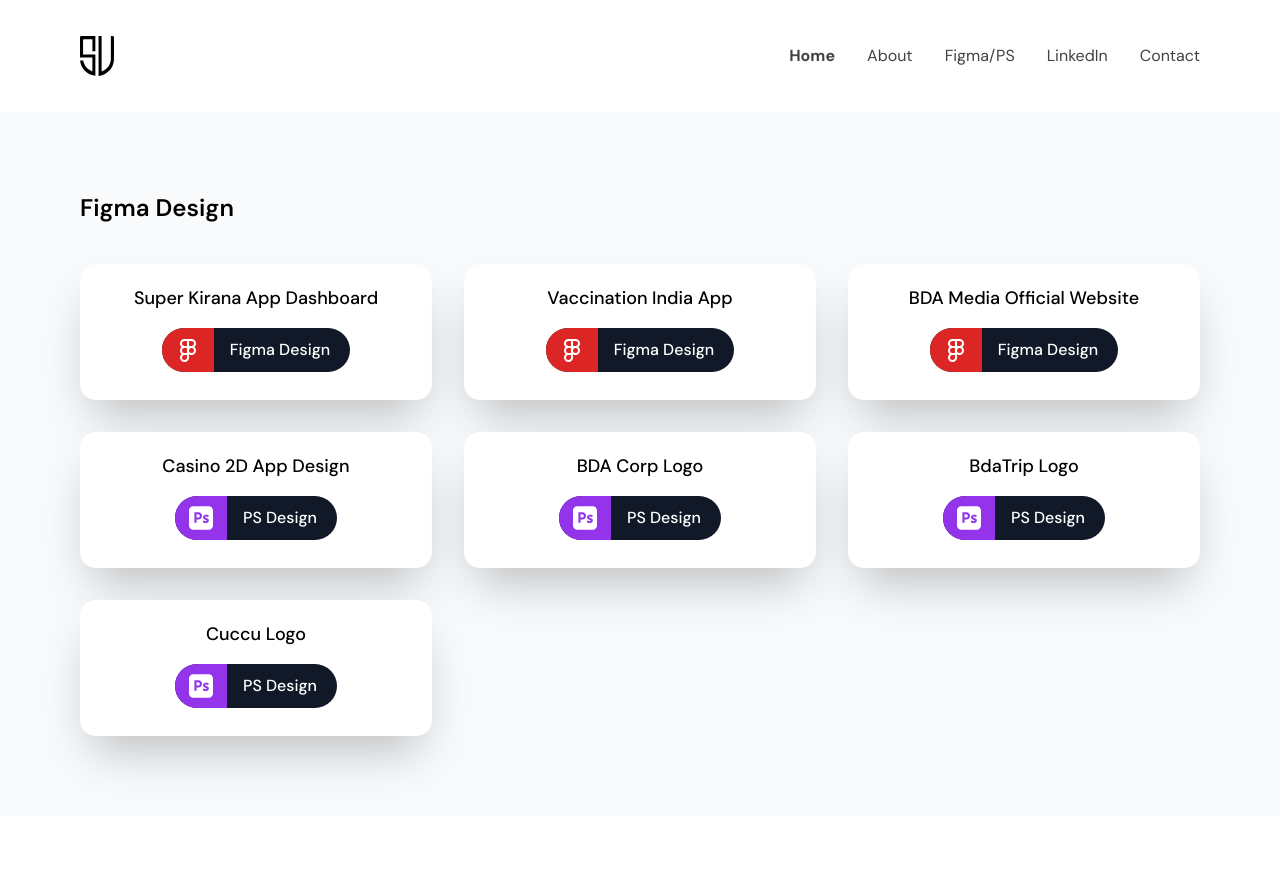
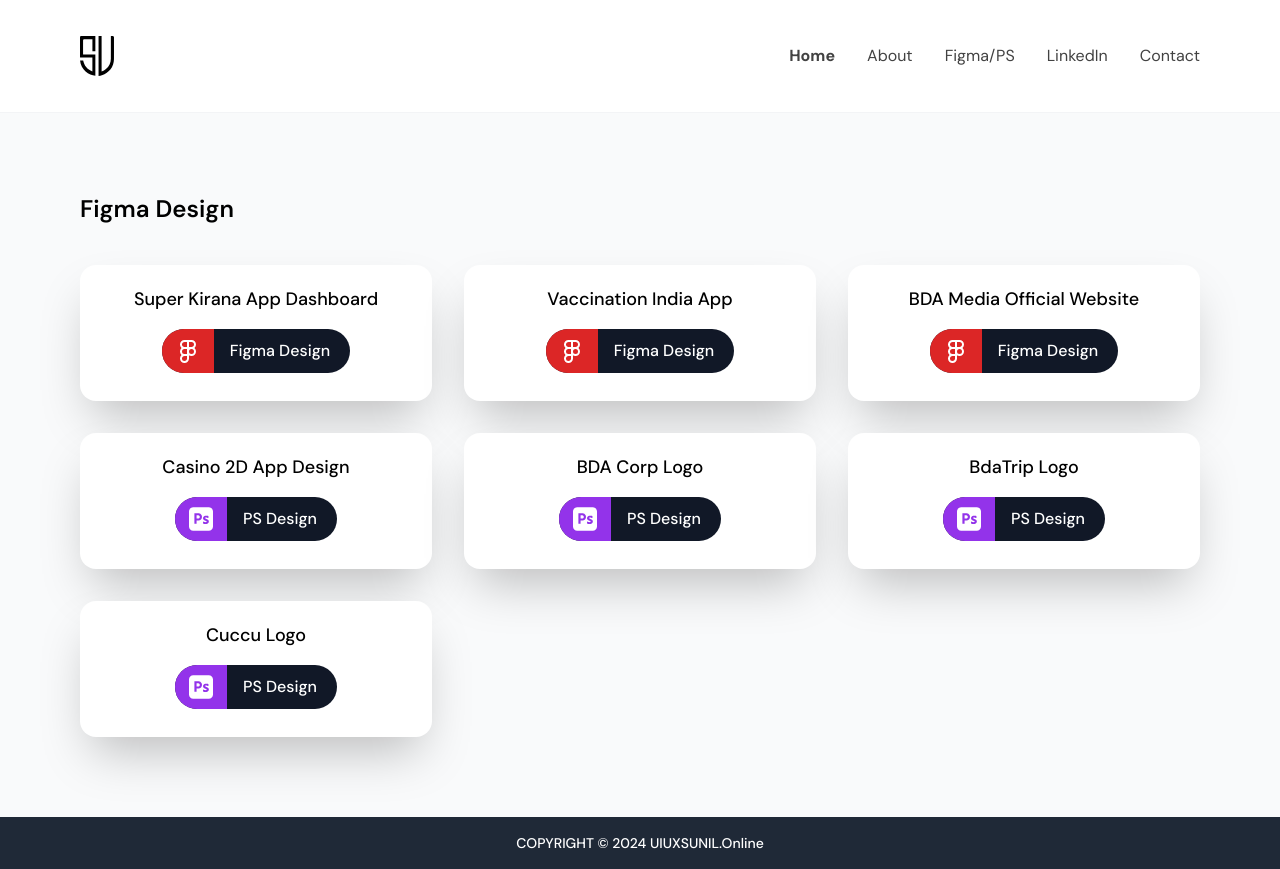
Before and after one commit to er-sunilsharma/uiuxsunil.online, a Next.js app: page /figma in a window 1280 px wide. Before the commit the page ends 816 px from the top, so only its background shows below. Built offline with nearby package versions, Linux system fonts and the light colour scheme.

Commit message:
update about us page

```diff
--- a/app/layout.js
+++ b/app/layout.js
@@ -1,5 +1,5 @@
 import { SpeedInsights } from "@vercel/speed-insights/next";
-import { Header } from "@/comps/common";
+import { Footer, Header } from "@/comps/common";
 import { DM_Sans } from "next/font/google";
 import "./globals.css";
 
@@ -21,6 +21,7 @@
         <SpeedInsights />
         <Header />
         {children}
+        <Footer />
       </body>
     </html>
   );
--- /dev/null
+++ b/comps/common/footer/index.js
@@ -0,0 +1,13 @@
+export default function Footer() {
+  return (
+    <>
+      <div className="w-full bg-gray-800 py-4 text-center">
+        <div className="mx-auto max-w-6xl px-4">
+          <p className="text-sm font-medium text-white">
+            COPYRIGHT © 2024 UIUXSUNIL.Online
+          </p>
+        </div>
+      </div>
+    </>
+  );
+}
--- a/comps/common/header/index.js
+++ b/comps/common/header/index.js
@@ -27,7 +27,7 @@
   };
   return (
     <>
-      <div className="w-full bg-white">
+      <div className="w-full bg-white border-b border-solid border-gray-100">
         <div className="mx-auto max-w-6xl px-4">
           <nav className="bg-white border-gray-200">
             <div className="max-w-screen-xl flex flex-wrap items-center justify-between mx-auto py-5 md:py-9">
--- a/comps/common/index.js
+++ b/comps/common/index.js
@@ -1,6 +1,7 @@
 import dynamic from "next/dynamic";
 
 const Header = dynamic(() => import("./header"));
+const Footer = dynamic(() => import("./footer"));
 const ProjectPortfolio = dynamic(() => import("./../project-portfolio"));
 
-export { Header, ProjectPortfolio };
+export { Header, Footer, ProjectPortfolio };
```
